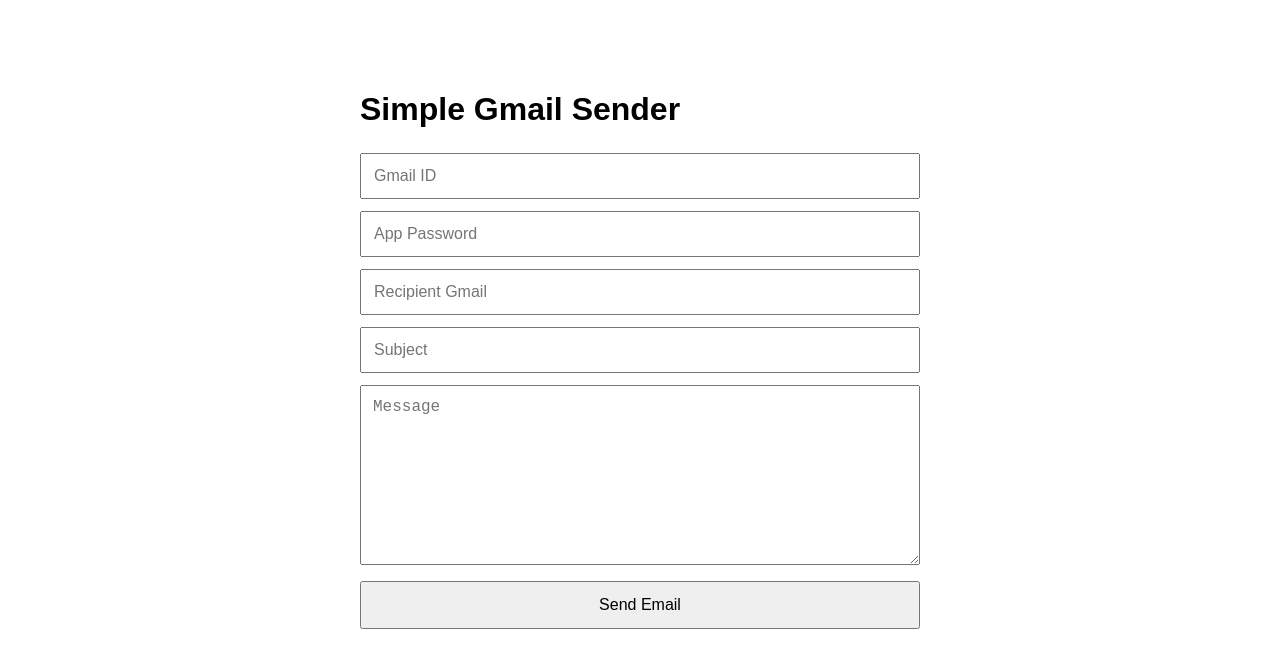
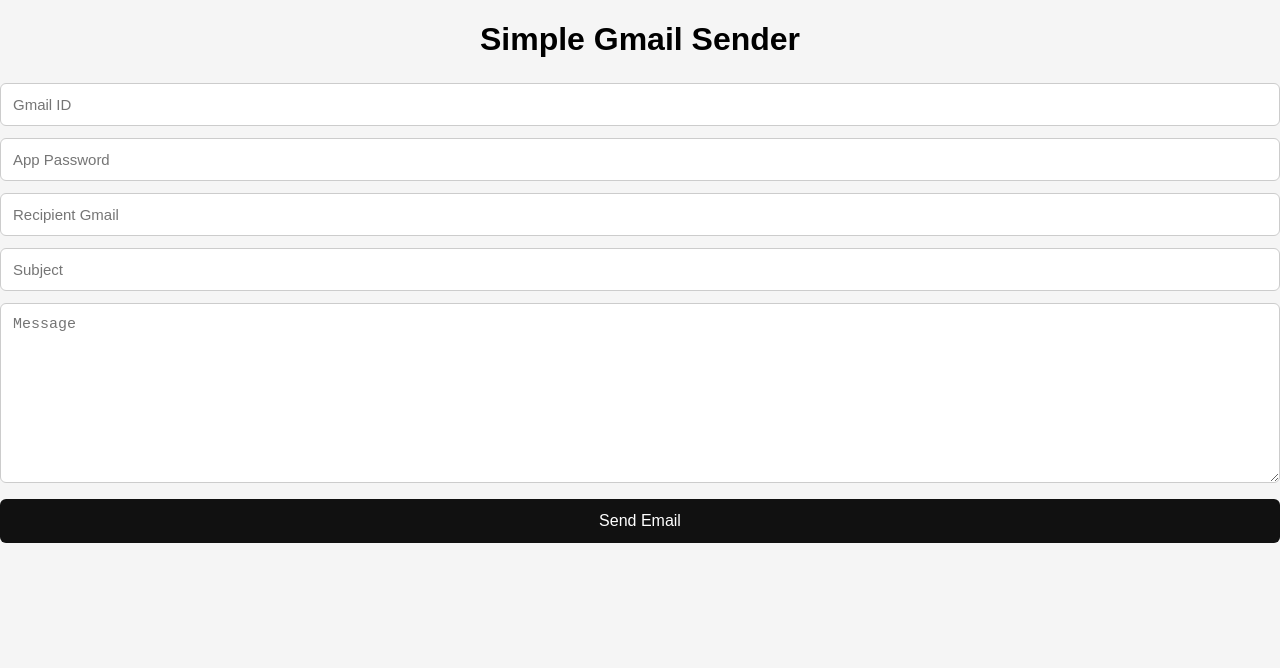
Before and after one commit to deepanshulodhi79-sudo/bahubaliii, a Next.js app: page / in a window 1280 px wide. Shown: the top 668 px of the page. Built offline with nearby package versions, Linux system fonts and the light colour scheme.

Commit message:
Update globals.css

```diff
--- a/app/globals.css
+++ b/app/globals.css
@@ -5,15 +5,21 @@
 body {
   margin: 0;
   font-family: Arial, sans-serif;
+  background: #f5f5f5;
 }
 
-main {
-  max-width: 600px;
-  margin: 50px auto;
-  padding: 20px;
+.container {
+  width: 500px;
+  max-width: 90%;
+  margin: 60px auto;
+  padding: 25px;
+  background: white;
+  border-radius: 10px;
+  box-shadow: 0 4px 20px rgba(0, 0, 0, 0.1);
 }
 
 h1 {
+  text-align: center;
   margin-bottom: 25px;
 }
 
@@ -22,7 +28,9 @@ textarea {
   width: 100%;
   padding: 12px;
   margin-bottom: 12px;
-  font-size: 16px;
+  border: 1px solid #ccc;
+  border-radius: 6px;
+  font-size: 15px;
 }
 
 textarea {
@@ -33,10 +41,19 @@ textarea {
 button {
   width: 100%;
   padding: 13px;
+  border: none;
+  border-radius: 6px;
+  background: #111;
+  color: white;
   font-size: 16px;
   cursor: pointer;
 }
 
+button:hover {
+  background: #333;
+}
+
 p {
+  text-align: center;
   margin-top: 15px;
 }
```
